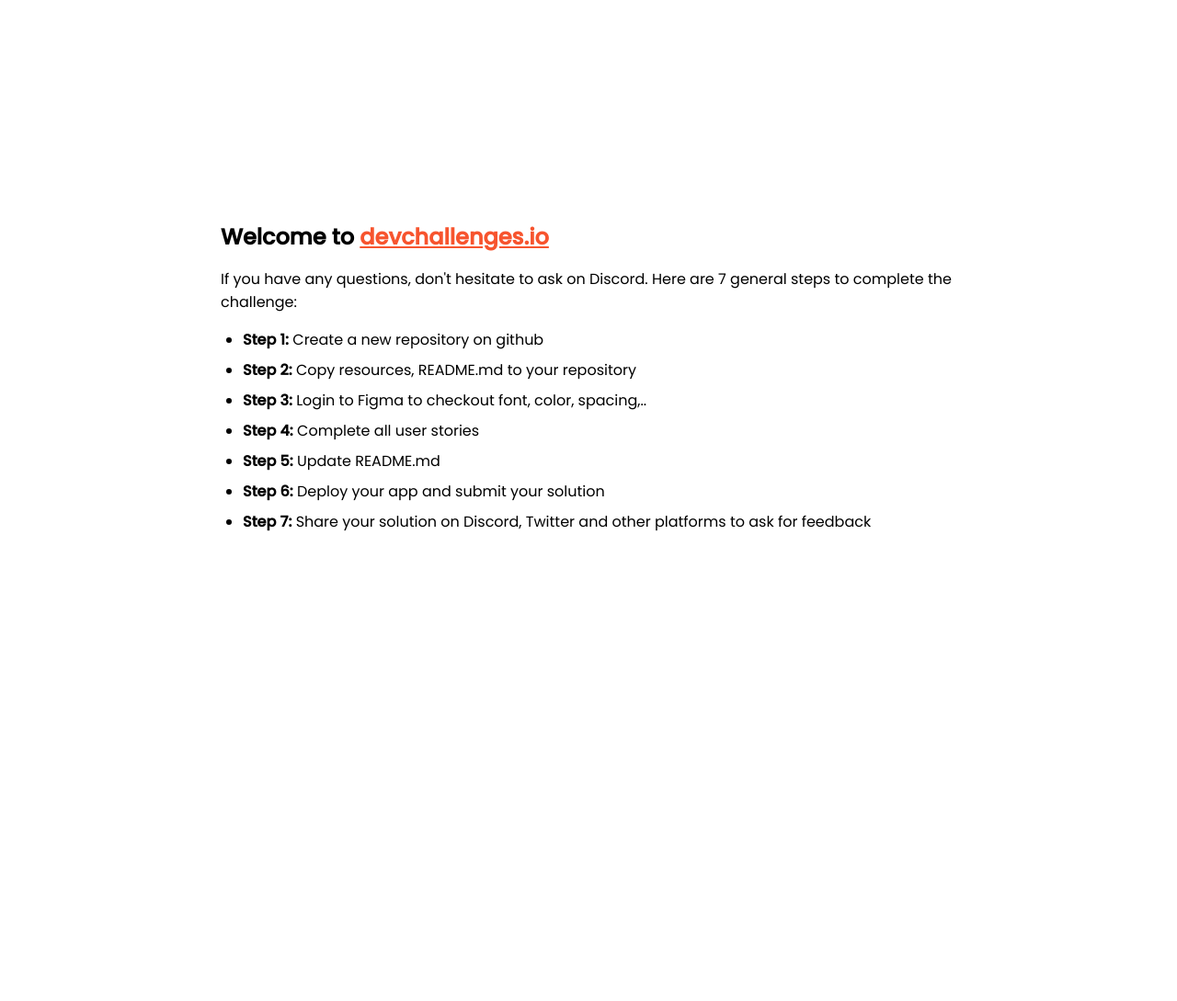
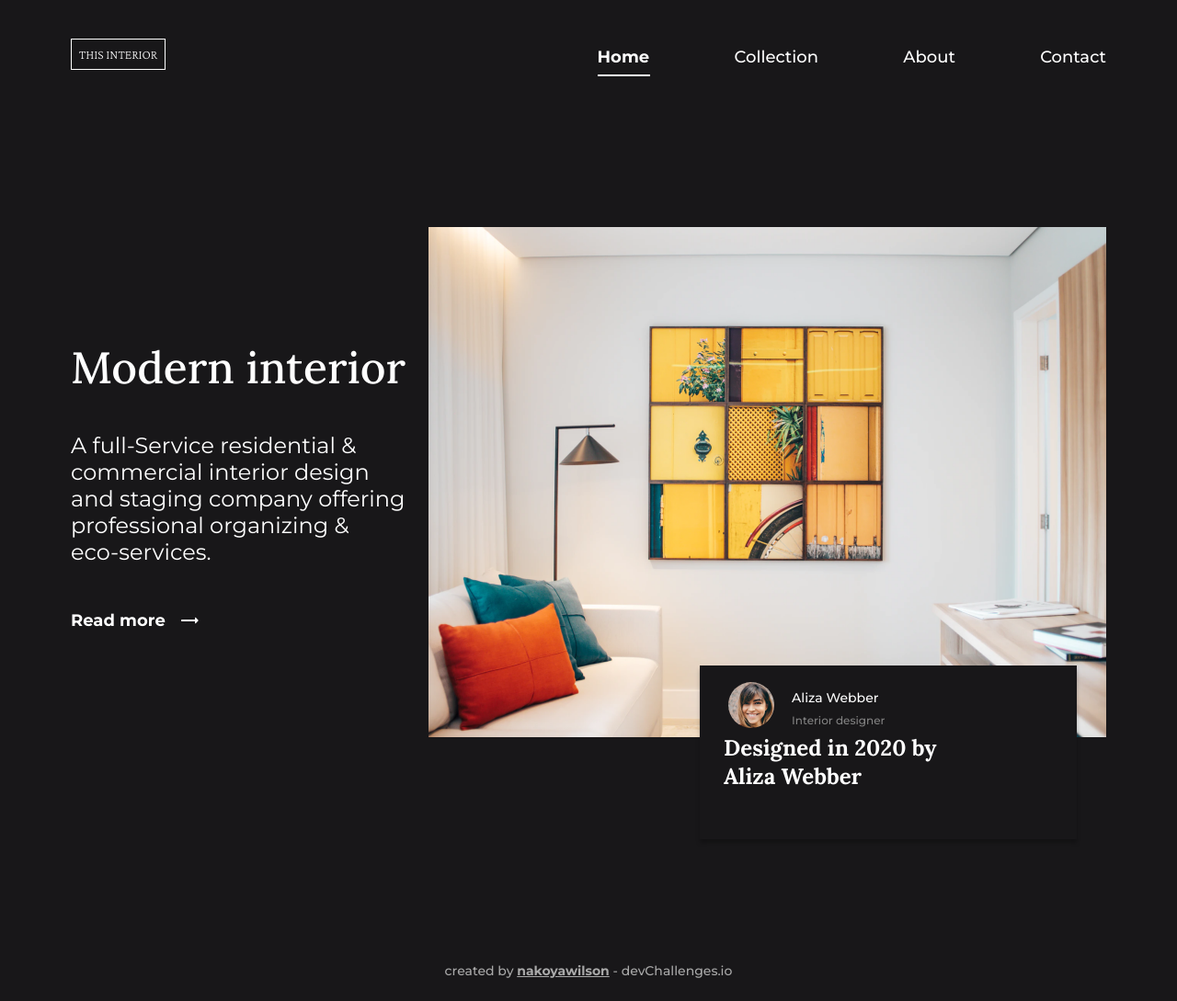
Before and after one commit to nakoyawilson/devChallenges-interior-consultant, a plain HTML site: page index.html in a window 1280 px wide. Shown: the whole page at 92% size. Before the commit the page ends 800 px from the top, so only its background shows below. Drawn offline with nearby package versions, Linux system fonts and the light colour scheme.

Commit message:
Add styles for desktop design

```diff
--- a/css/styles.css
+++ b/css/styles.css
@@ -1,34 +1,206 @@
-body {
-  font-family: "Poppins", sans-serif;
+@import url("https://fonts.googleapis.com/css2?family=Crimson+Pro:wght@200&family=Lora:wght@500;700&family=Montserrat:wght@400;500;600;700&display=swap");
+
+:root {
+  --bg-color: #181719;
+  --white: #fff;
+  --grey1: #a9a9a9;
+  --grey2: #828282;
+  --font-primary: "Montserrat", sans-serif;
+  --font-secondary: "Lora", serif;
+  --font-tertiary: "Crimson Pro", serif;
 }
 
-ul {
-  padding-left: 24px;
+/* CSS Reset */
+*,
+*::after,
+*::before {
+  margin: 0;
+  padding: 0;
+  box-sizing: border-box;
 }
 
-li {
-  margin-bottom: 8px;
+img {
+  display: inline-block;
 }
 
-.welcome {
-  max-width: 800px;
+svg {
+  display: block;
+}
+
+body {
+  background-color: var(--bg-color);
+  color: var(--white);
+  font-family: var(--font-primary);
+  font-weight: 400;
+  font-size: 1.5rem;
+}
+
+/* Container */
+.container {
+  width: min(100%, 90rem);
+  padding: 2.625rem 4.8125rem 1.5rem;
   margin: 0 auto;
 }
 
-.welcome-text {
-  margin-top: 30vh;
+/* Header Section */
+
+.header-section {
+  display: flex;
+  justify-content: space-between;
+  align-items: center;
+  margin-bottom: 10.6875rem;
+}
+.logo {
+  font-family: var(--font-tertiary);
+  font-weight: 200;
+  font-size: 14px;
+  line-height: 16px;
+  text-transform: uppercase;
+  border: 1px solid var(--white);
+  padding: 0.5rem;
+}
+
+.nav-link {
+  list-style-type: none;
+  display: inline-block;
+  font-size: 1.125rem;
+  margin-left: 5.375rem;
+  font-weight: 500;
+  cursor: pointer;
+}
+
+.nav-link:first-of-type {
+  margin-left: 0;
+  position: relative;
+}
+
+.nav-link:first-of-type::after {
+  content: "";
+  position: absolute;
+  border-top: 2px solid var(--white);
+  width: 3.5625rem;
+  top: 1.875rem;
+  left: 0;
+}
+
+.active {
+  font-weight: 700;
+}
+
+/* Main Section */
+.main-section {
+  display: flex;
+  justify-content: space-between;
+  margin-bottom: 14.9375rem;
+}
+
+.main-text {
+  margin-top: 8.5rem;
+}
+
+.main-heading {
+  font-family: var(--font-secondary);
+  font-weight: 500;
+  font-size: 3rem;
+  margin-bottom: 2.5rem;
+}
+
+.main-paragraph {
+  width: min(95%, 25.625rem);
+  margin-bottom: 3rem;
+}
+
+.new-line {
+  display: block;
+}
+
+.more {
+  display: flex;
+  align-items: center;
+  gap: 0.875rem;
+}
+
+.more-text {
+  font-weight: 700;
+  font-size: 1.125rem;
+}
+
+.arrow-icon {
+  fill: var(--white);
+}
+
+.main-image {
+  position: relative;
+}
+
+.image {
+  width: 737px;
+  height: auto;
+}
+
+.info-card {
+  position: absolute;
+  background-color: var(--bg-color);
+  top: 29.8125rem;
+  left: 18.4375rem;
+  box-shadow: 0px 4px 4px rgba(0, 0, 0, 0.25);
+  width: 25.625rem;
+  height: 11.8125rem;
+  padding: 1.125rem 1.625rem;
+}
+
+.designer-details {
+  display: flex;
+  align-items: center;
+  gap: 1.1875rem;
+}
+
+.designer-image {
+  width: 3.125rem;
+  height: 3.125rem;
+  border-radius: 50%;
+  margin-left: 0.3125rem;
+}
+
+.designer-name {
+  font-size: 0.875rem;
+  font-weight: 500;
+  margin-bottom: 0.5rem;
+}
+
+.job-title {
+  color: var(--grey2);
+  font-size: 0.75rem;
   font-weight: 500;
 }
 
-.welcome-text p {
-  font-size: 1rem;
-  font-weight: 400;
+.year-designed {
+  font-family: var(--font-secondary);
+  font-weight: 700;
+  margin-right: 6.0625rem;
 }
 
-.welcome-text h1 {
-  font-size: 1.5rem;
+/* Footer Section */
+
+.attribution {
+  color: var(--grey1);
+  font-weight: 500;
+  text-align: center;
+  font-size: 0.875rem;
 }
 
-.welcome-text a {
-  color: #f7542e;
+.attribution a {
+  color: var(--grey1);
+  font-weight: 700;
 }
+
+.attribution a:hover {
+  color: var(--white);
+}
+
+/* Media Queries */
+@media screen and (max-width: 1400px) {
+  .main-text {
+    margin: auto 0;
+  }
+}
--- a/index.html
+++ b/index.html
@@ -26,35 +26,80 @@
     <title>Devchallenges - Interior Consultant</title>
   </head>
   <body>
-    <div class="welcome">
-      <div class="welcome-text">
-        <h1>
-          Welcome to
-          <a href="https://devchallenges.io/" target="_blank"
-            >devchallenges.io</a
+    <div class="container">
+      <header class="header-section">
+        <div class="logo-container">
+          <p class="logo">This Interior</p>
+        </div>
+        <nav>
+          <ul>
+            <li class="nav-link active">Home</li>
+            <li class="nav-link">Collection</li>
+            <li class="nav-link">About</li>
+            <li class="nav-link">Contact</li>
+          </ul>
+        </nav>
+      </header>
+      <main class="main-section">
+        <section class="main-text">
+          <h1 class="main-heading">Modern interior</h1>
+          <p class="main-paragraph">
+            A full-Service residential & commercial interior design and staging
+            company offering professional organizing &
+            <span class="new-line">eco-services.</span>
+          </p>
+          <div class="more">
+            <p class="more-text">Read more</p>
+            <div class="arrow">
+              <svg
+                xmlns="http://www.w3.org/2000/svg"
+                height="24px"
+                viewBox="0 0 24 24"
+                width="24px"
+                fill="#000000"
+                class="arrow-icon"
+              >
+                <path d="M0 0h24v24H0V0z" fill="none" />
+                <path
+                  d="M21.65 11.65l-2.79-2.79c-.32-.32-.86-.1-.86.35V11H4c-.55 0-1 .45-1 1s.45 1 1 1h14v1.79c0 .45.54.67.85.35l2.79-2.79c.2-.19.2-.51.01-.7z"
+                />
+              </svg>
+            </div>
+          </div>
+        </section>
+        <div class="main-image">
+          <img src="images/photo1.png" alt="" class="image" />
+          <div class="info-card">
+            <div class="designer-details">
+              <div class="designer-image-container">
+                <img
+                  src="images/photo2.png"
+                  alt="Aliza Webber"
+                  class="designer-image"
+                />
+              </div>
+              <div class="designer-name-container">
+                <p class="designer-name">Aliza Webber</p>
+                <div class="job-title">Interior designer</div>
+              </div>
+            </div>
+            <div>
+              <p class="year-designed">Designed in 2020 by Aliza Webber</p>
+            </div>
+          </div>
+        </div>
+      </main>
+      <footer>
+        <p class="attribution">
+          created by
+          <a
+            href="https://devchallenges.io/portfolio/nakoyawilson"
+            target="_blank"
+            >nakoyawilson</a
           >
-        </h1>
-
-        <p>
-          If you have any questions, don't hesitate to ask on Discord. Here are
-          7 general steps to complete the challenge:
+          - devChallenges.io
         </p>
-      </div>
-
-      <ul>
-        <li><b>Step 1:</b> Create a new repository on github</li>
-        <li><b>Step 2:</b> Copy resources, README.md to your repository</li>
-        <li>
-          <b>Step 3:</b> Login to Figma to checkout font, color, spacing,..
-        </li>
-        <li><b>Step 4:</b> Complete all user stories</li>
-        <li><b>Step 5:</b> Update README.md</li>
-        <li><b>Step 6:</b> Deploy your app and submit your solution</li>
-        <li>
-          <b>Step 7:</b> Share your solution on Discord, Twitter and other
-          platforms to ask for feedback
-        </li>
-      </ul>
+      </footer>
     </div>
   </body>
 </html>
```
Also changed, not shown: images/trending_flat_black_24dp.svg (added).
